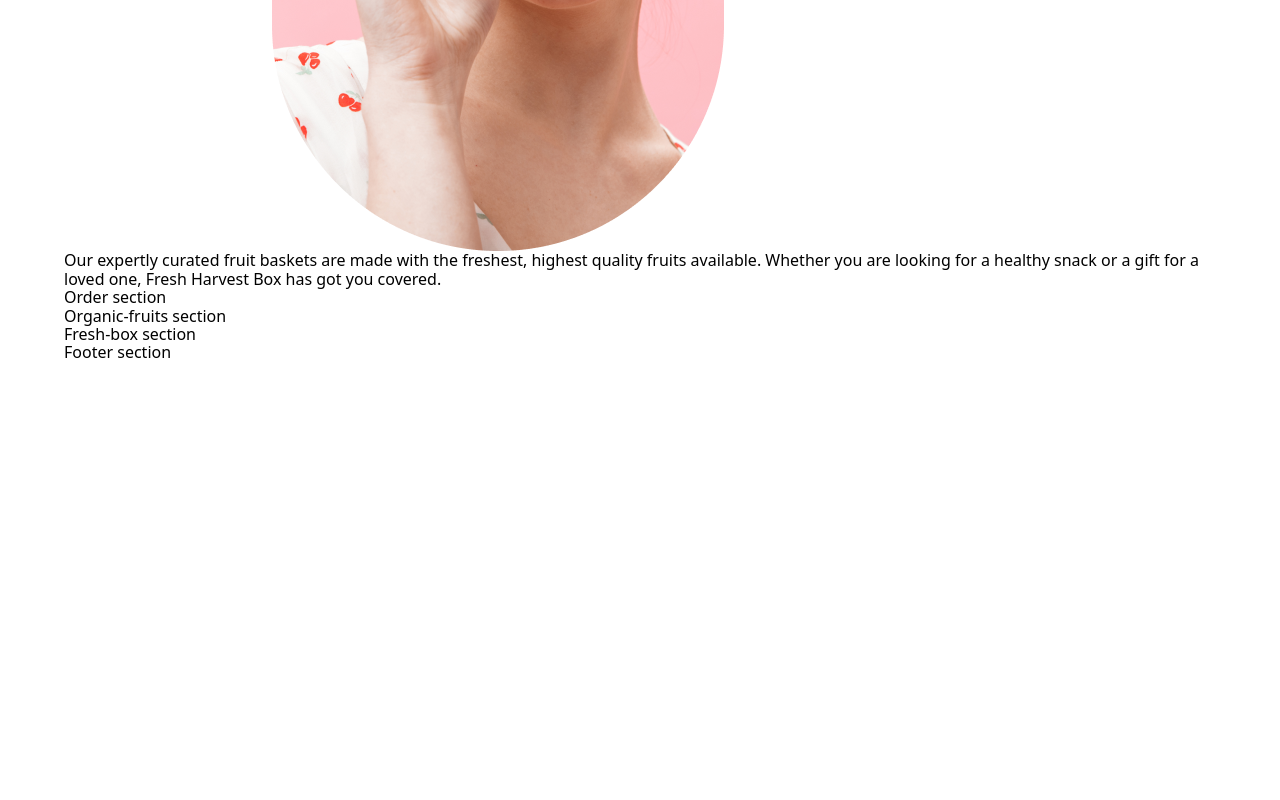
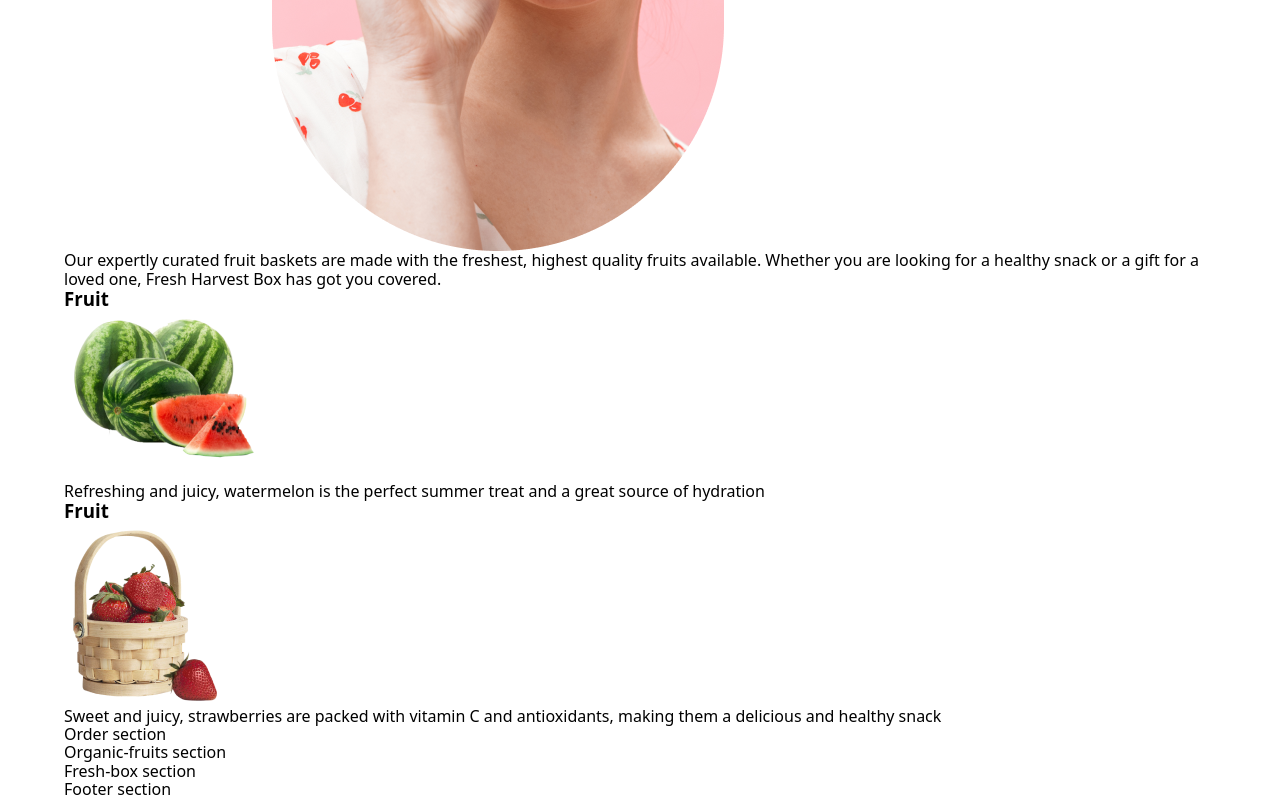
Before and after one commit to Ephemerian/404Group, a website built with Vite: page src/index.html in a window 1280 px wide. Shown: the part 606-1406 px from the top of the page. Before the commit the page ends 969 px from the top, so only its background shows below. Built offline with nearby package versions, Linux system fonts and the light colour scheme.

Commit message:
features-kostiantyn/hero.html
Скелет html з картинками.

```diff
--- a/src/partials/hero.html
+++ b/src/partials/hero.html
@@ -8,6 +8,13 @@
     <p>Our expertly curated fruit baskets are made with the freshest, highest quality fruits available. Whether you are
       looking
       for a healthy snack or a gift for a loved one, Fresh Harvest Box has got you covered.</p>
+    <h3>Fruit</h3>
+    <img src="./img/hero/watermelon.png" alt="watermelon" width="200" ; height="172" ; />
+    <p>Refreshing and juicy, watermelon is the perfect summer treat and a great source of hydration</p>
+    <h3>Fruit</h3>
+    <img src="./img/hero/strawberry-basket.png" alt="strawberry-basket" width="162" height="185" />
+    <p>Sweet and juicy, strawberries are packed with vitamin C and antioxidants, making them a delicious and healthy
+      snack</p>
 
 
   </div>
```
